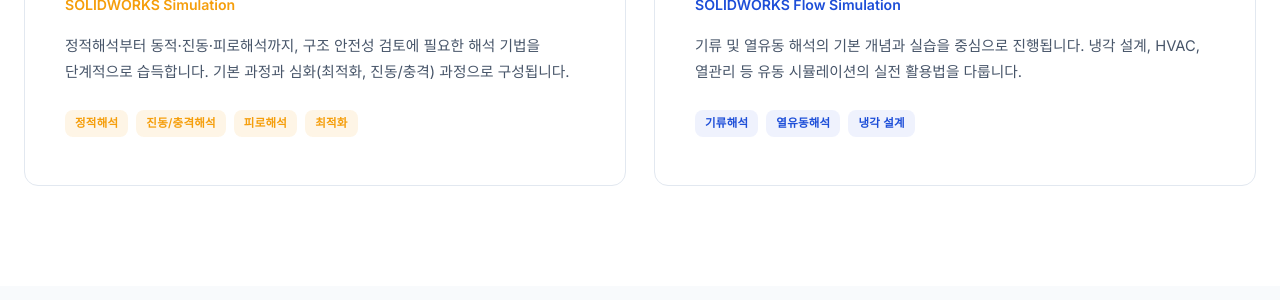
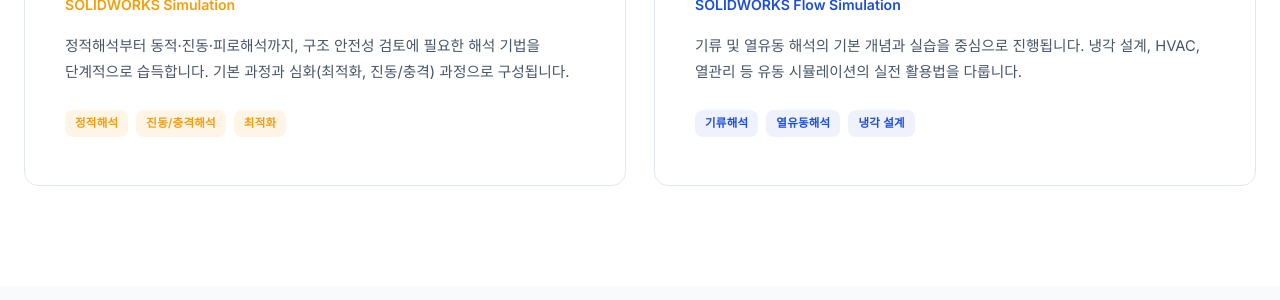
Before and after one commit to VerusLab-KR/Homepage, a Jekyll site: the page built from education/index.html, in a window 1280 px wide and 900 px high, scrolled down 1188 px. Shown: the part 144-444 px from the top of the window. Built offline with Jekyll 4.4.1, drawn with Linux system fonts in a browser that asks for light colours.

Commit message:
Remove 피로해석 badge from structural course card
Co-Authored-By: Claude Sonnet 4.6 <noreply@anthropic.com>

```diff
--- a/education/index.html
+++ b/education/index.html
@@ -205,7 +205,6 @@ h2{font-size:clamp(1.6rem,3vw,2.4rem);font-weight:700;line-height:1.2;margin-bot
         <div class="course-tags">
           <span class="course-tag">정적해석</span>
           <span class="course-tag">진동/충격해석</span>
-          <span class="course-tag">피로해석</span>
           <span class="course-tag">최적화</span>
         </div>
       </div>
```
